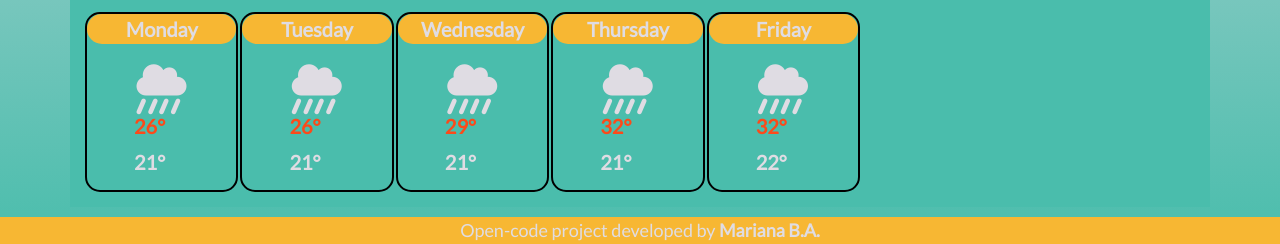
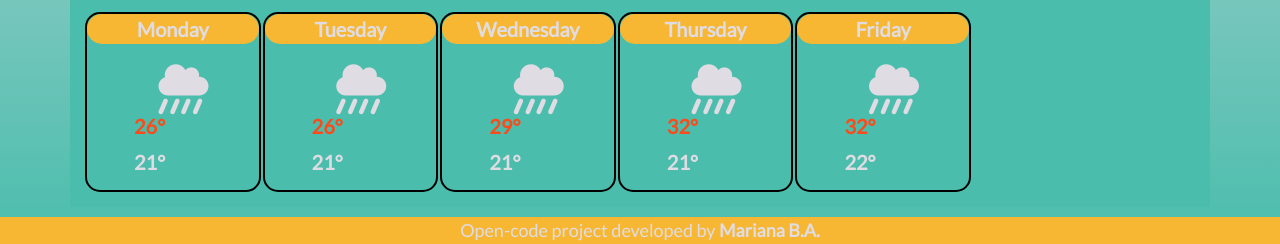
Before and after one commit to eme-digital-content/weather-app-local-basic, a website built with Parcel: page index.html in a window 1280 px wide. Shown: the part 559-803 px from the top of the page. Built offline with nearby package versions, Linux system fonts and the light colour scheme.

Commit message:
week-update

```diff
--- a/src/styles.css
+++ b/src/styles.css
@@ -259,8 +259,9 @@ form {
 }
 
 .week {
-  width: 70%;
+  width: 80%;
   display: flex;
+  align-items: center;
   text-align: center;
   margin-top: 15px;
 }
```
